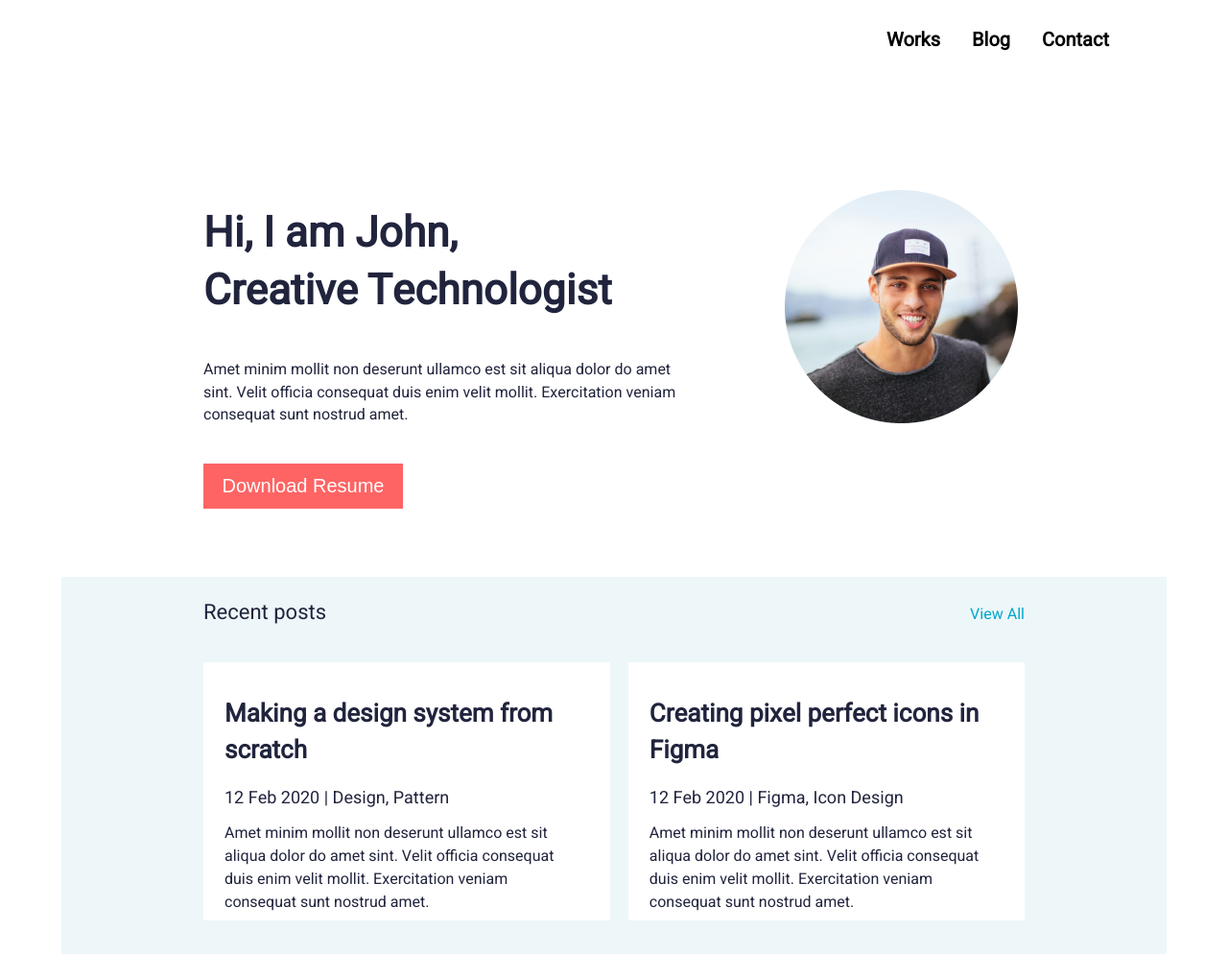
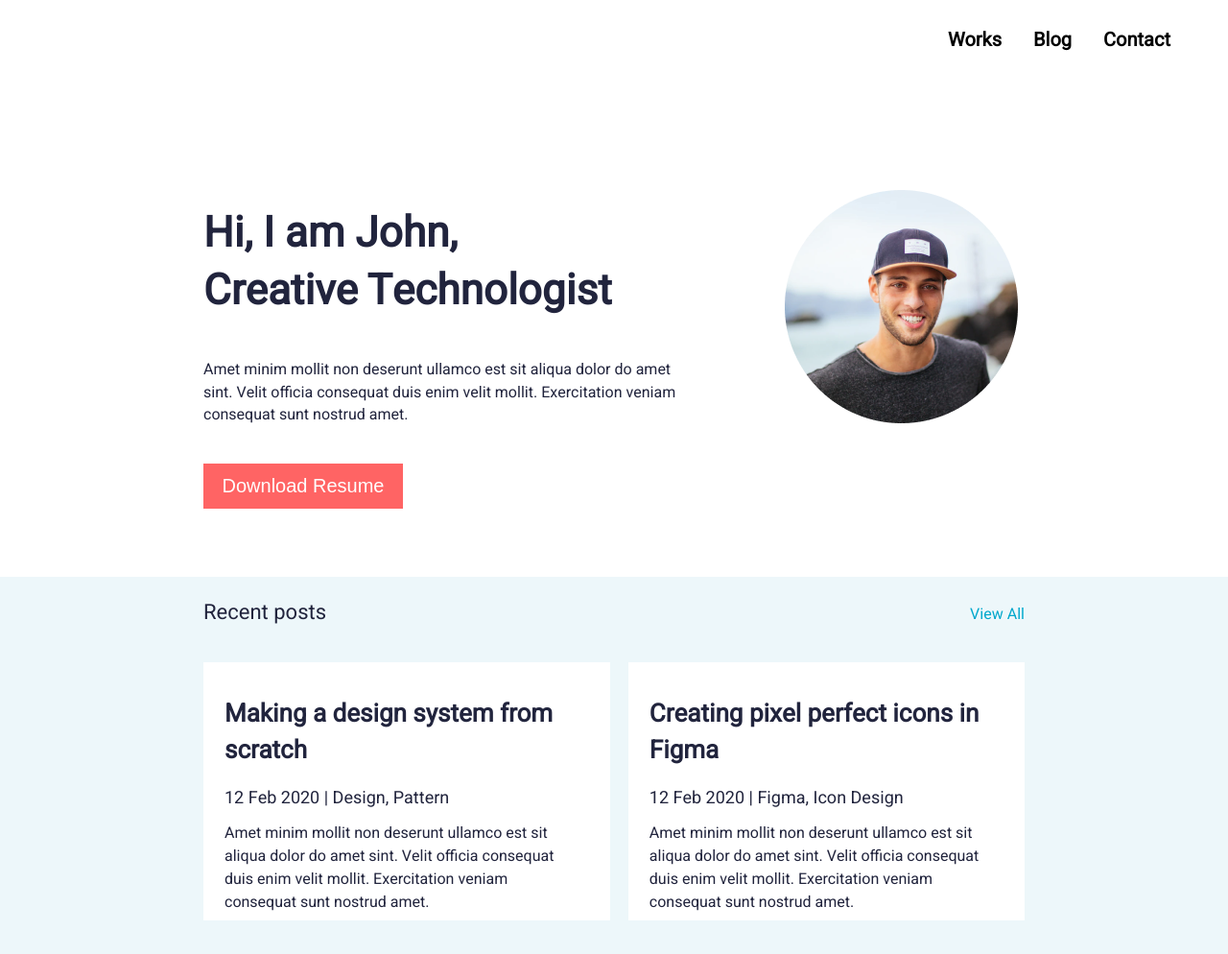
Before and after one commit to kamalpo1son/Figma-Layout-1, a plain HTML site: page index.html in a window 1280 px wide. Shown: the top 994 px of the page at 96% size. Drawn offline with Linux system fonts and the light colour scheme.

Commit message:
Changed 2 rows

```diff
--- a/css/style.css
+++ b/css/style.css
@@ -10,8 +10,6 @@
 }
 
 body {
-    width: 1152px;
-    height: 2041px;
     margin: 0px auto;
     font-family: Heebo;
     font-size: 16px;
@@ -274,7 +272,7 @@ br.br {
 
 /*ADAPTIVE LAYOUT*/
 
-@media (max-width: 1152px) {
+@media (max-width: 865px) {
     * {
         margin: 0;
         padding: 0;
```
